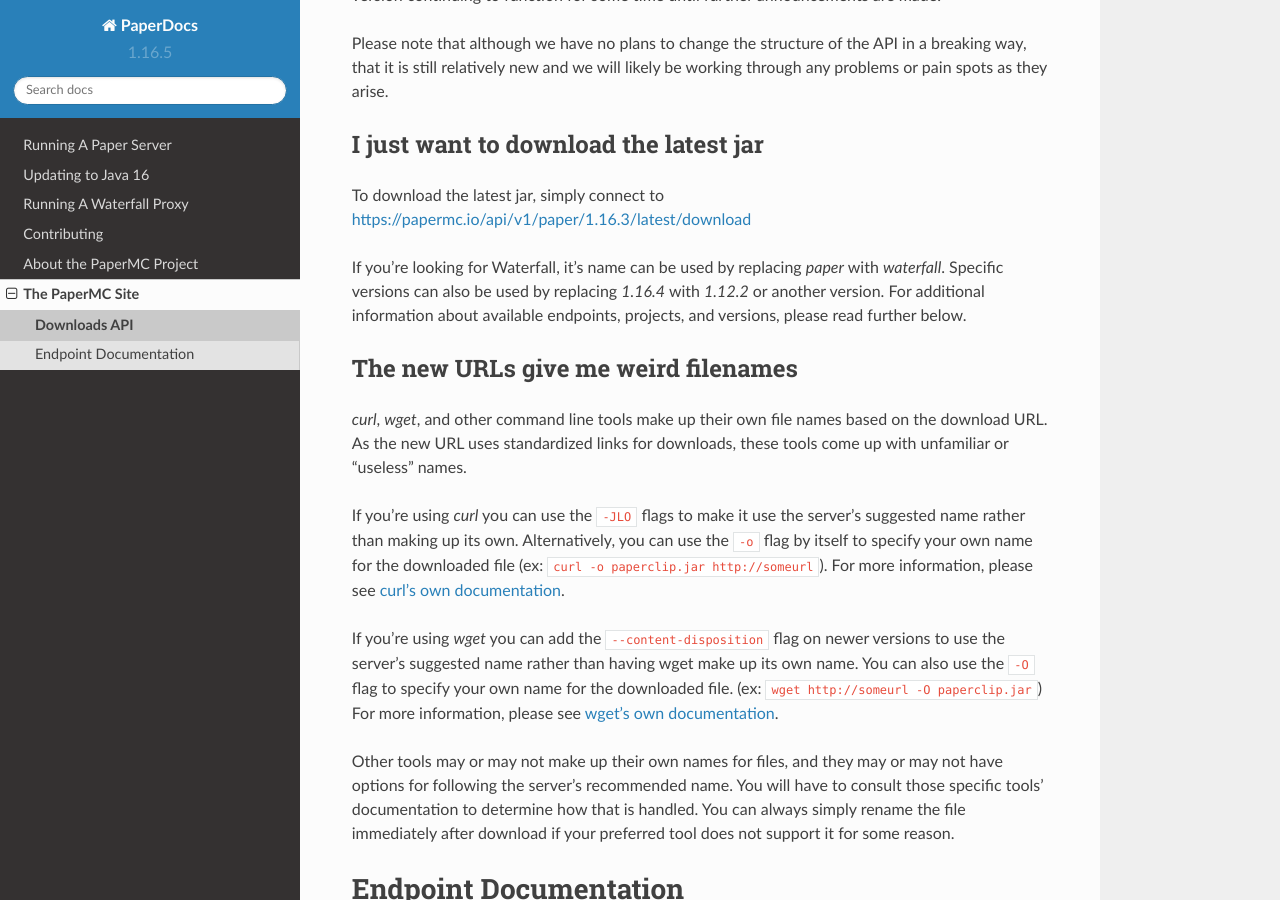
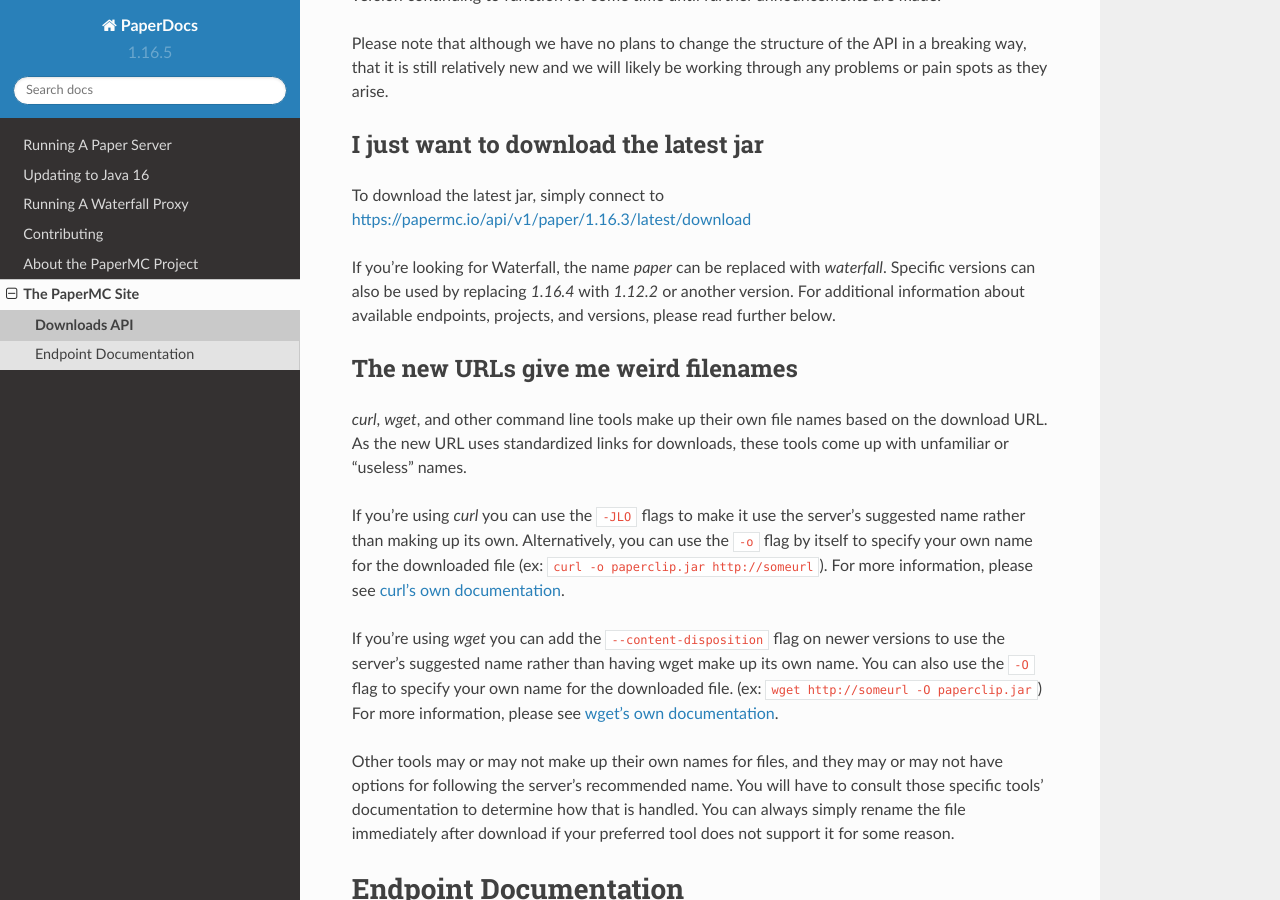
Before and after one commit to PaperMC/PaperDocs, a Sphinx documentation site: the page built from source/site/api.rst, in a window 1280 px wide and 900 px high, scrolled down 470 px. Built offline with Sphinx 7.4.7 and the Read the Docs theme 2.0.0, drawn with Linux system fonts in a browser that asks for light colours; pages that are not in the unit, such as notebooks, are missing from menus.

Commit message:
Apply suggestions

```diff
--- a/source/index.rst
+++ b/source/index.rst
@@ -43,9 +43,9 @@
     java-update/index
 
 Running A Waterfall Proxy
-~~~~~~~~~~~~~~~~~~~~~~~~~~~~~~~~~~~~~~~
+~~~~~~~~~~~~~~~~~~~~~~~~~
 
-Running a Waterfall Proxy is also easy. This section will cover common tasks such as
+Running a Waterfall proxy is also easy. This section will cover common tasks such as
 configuring it, maintaining plugins, and general best practices.
 
 .. toctree::
--- a/source/site/api.rst
+++ b/source/site/api.rst
@@ -24,8 +24,8 @@
 --------------------------------------
 To download the latest jar, simply connect to `<https://papermc.io/api/v1/paper/1.16.3/latest/download>`__
 
-If you're looking for Waterfall, it's name can be used by replacing
-`paper` with `waterfall`. Specific versions can also be
+If you're looking for Waterfall, the name `paper` can be
+replaced with `waterfall`. Specific versions can also be
 used by replacing `1.16.4` with `1.12.2` or another version. For additional
 information about available endpoints, projects, and versions, please read
 further below.
--- a/source/waterfall/getting-started.rst
+++ b/source/waterfall/getting-started.rst
@@ -8,7 +8,7 @@
 
 
 What is Waterfall?
-~~~~~~~~~~~~~~~~~~~~~~~~~~~~~~~~~~
+~~~~~~~~~~~~~~~~~~
 
 Waterfall is a fork of BungeeCord, a proxy used primarily to teleport players
 between multiple Minecraft servers.
--- a/source/waterfall/index.rst
+++ b/source/waterfall/index.rst
@@ -1,6 +1,6 @@
-=======================================
+=========================
 Running A Waterfall Proxy
-=======================================
+=========================
 
 Running a Waterfall proxy is easy.
 
```
